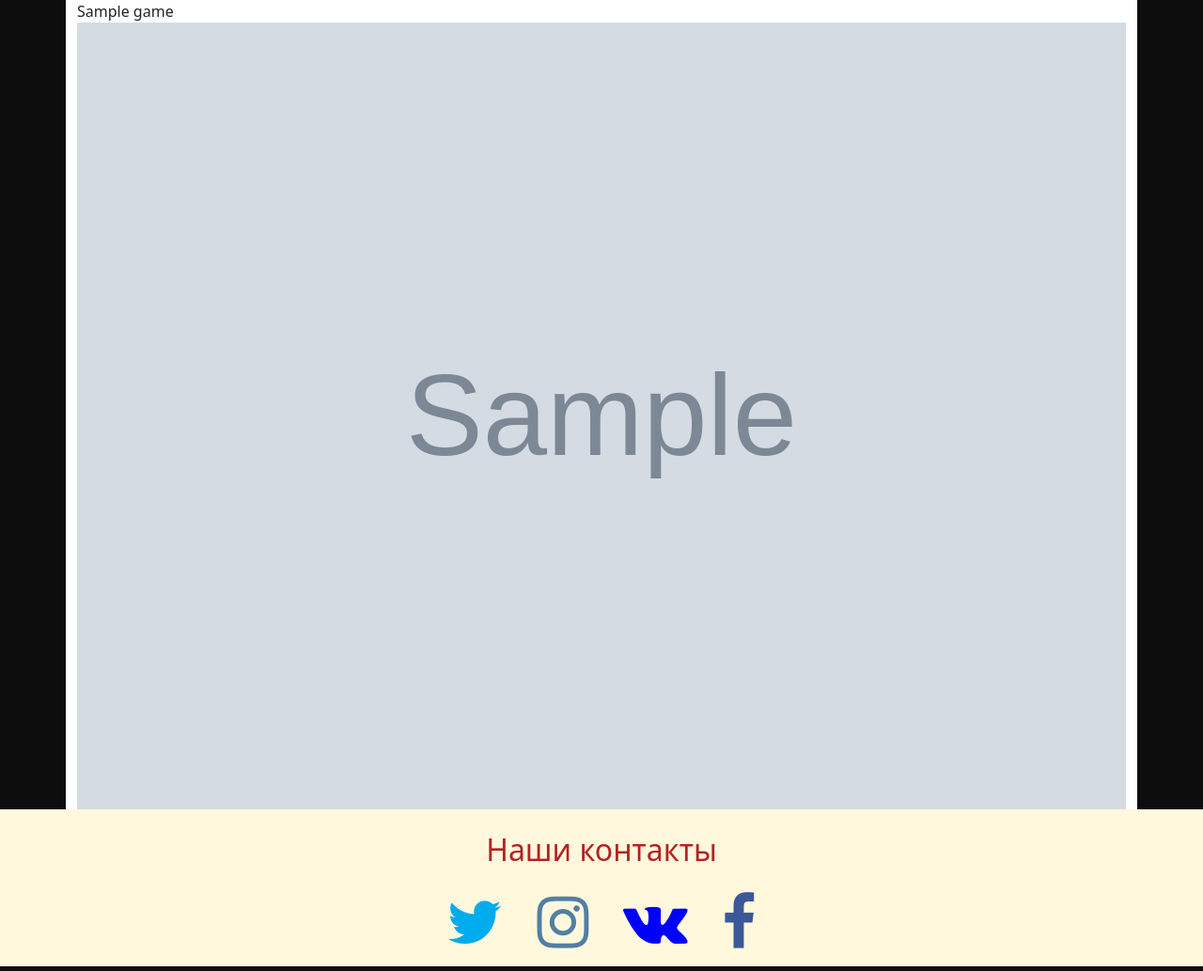
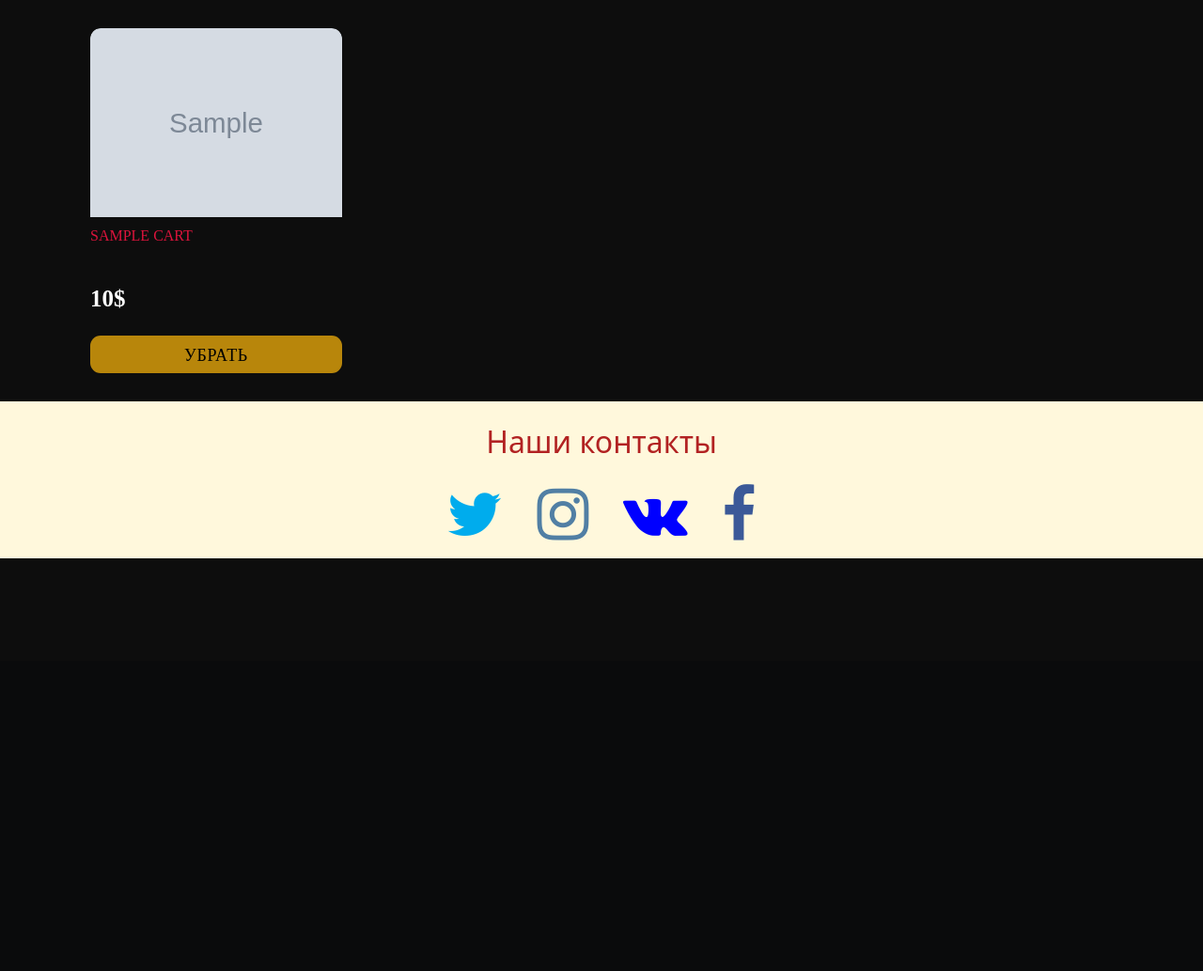
Before and after one commit to Lidne/flask_project, a Flask app: template templates/cart.html in a window 1280 px wide. Shown: the part 97-1130 px from the top of the page at 94% size. After the commit the page ends 691 px from the top, so only its background shows below. Run offline with Flask 2, Linux system fonts and the light colour scheme; the template is opened without the code that fills it: most values are stand-ins (such as "Sample title", 1, 10 or a date in 2020); grey boxes marked "Sample" are stand-in pictures.

Commit message:
made cart to look more working

```diff
--- a/main.py
+++ b/main.py
@@ -59,7 +59,7 @@ def cart():
 @app.route('/cart_delete/<int:id>', methods=['GET', 'POST'])
 @flask_login.login_required
 def news_delete(id):
-    flask.session['cart'].pop(flask.session['cart'].find(id))
+    flask.session['cart'].pop(flask.session['cart'].index(id))
     return flask.redirect('/cart')
 
 
@@ -87,6 +87,7 @@ def login():
                                      form=form)
     return flask.render_template('login.html')
 
+
 @app.route('/register', methods=['GET', 'POST'])
 def reqister():
     form = registerform.RegisterForm()
@@ -108,6 +109,14 @@ def reqister():
         requests.post('http://127.0.0.1:5000/api/users', data=user.to_dict())
         return flask.redirect('/login')
     return flask.render_template('register.html', title='Регистрация', form=form)
+
+
+@app.route('/list')
+def game_list():
+    games = requests.get('http://127.0.0.1:5000/api/games').json()['games']
+    games_list = list(filter(lambda x: x['img'] is not None, games))
+    random.shuffle(games_list)
+    return flask.render_template('list.html', games_list=games_list)
 
 
 @login_manager.user_loader
--- a/templates/cart.html
+++ b/templates/cart.html
@@ -1,15 +1,23 @@
 {% extends "base.html" %}
-<!--
-это заготовка для проверки работы функций, так что сделай по-человечески пж
-!-->
+
 {% block content %}
 {% if cart_list %}
-    {% for game in cart_list %}
-    <div class="container" style="background-color: #ffffff">
-        {{ game['name'] }}
-        <img src="{{ game['img'] }}">
-    </div>
-    {% endfor %}
+    <section class="home-games">
+        <div class="container-lg">
+            <div class="games-wrapper">
+                {% for j in cart_list %}
+                <div class="game-item">
+                    <a class="game-item-img" href="/">
+                        <img class="" src="{{ j['img'] }}">
+                    </a>
+                    <a href="/" class="game-item-name">{{ j['name'] }}</a>
+                    <div class="price"><b>{{ j['price'] }}$</b></div>
+                    <a href="/cart_delete/{{ j['id'] }}" class="btn btn-primary">Убрать</a>
+                </div>
+                {% endfor %}
+            </div>
+        </div>
+    </section>
 {% else %}
     <div class="container-lg" style="background-color: #ffffff">Тут ничего нет</div>
 {% endif %}
```
Also changed, not shown: templates/list.html (added, +20 -0 lines).
